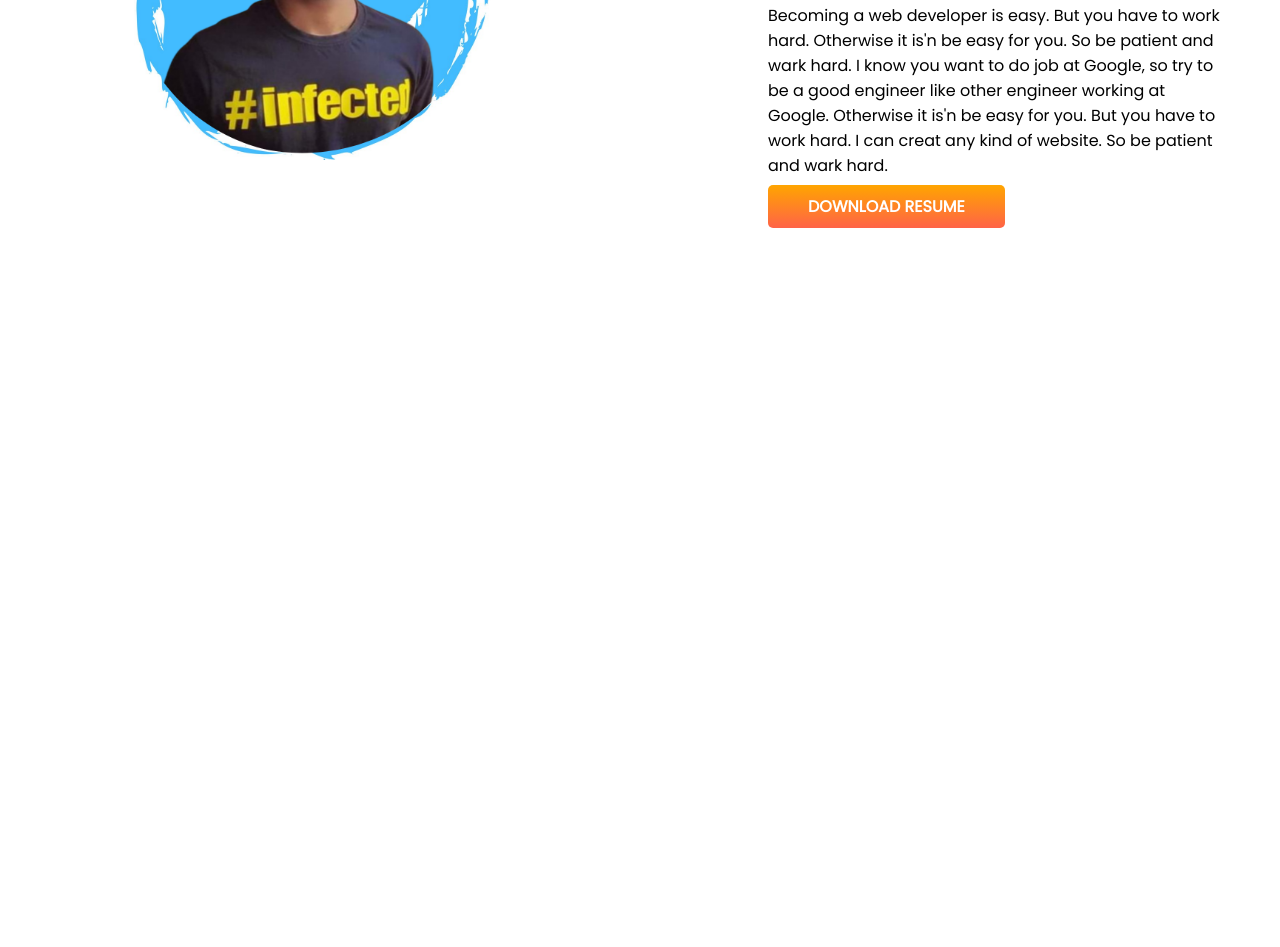
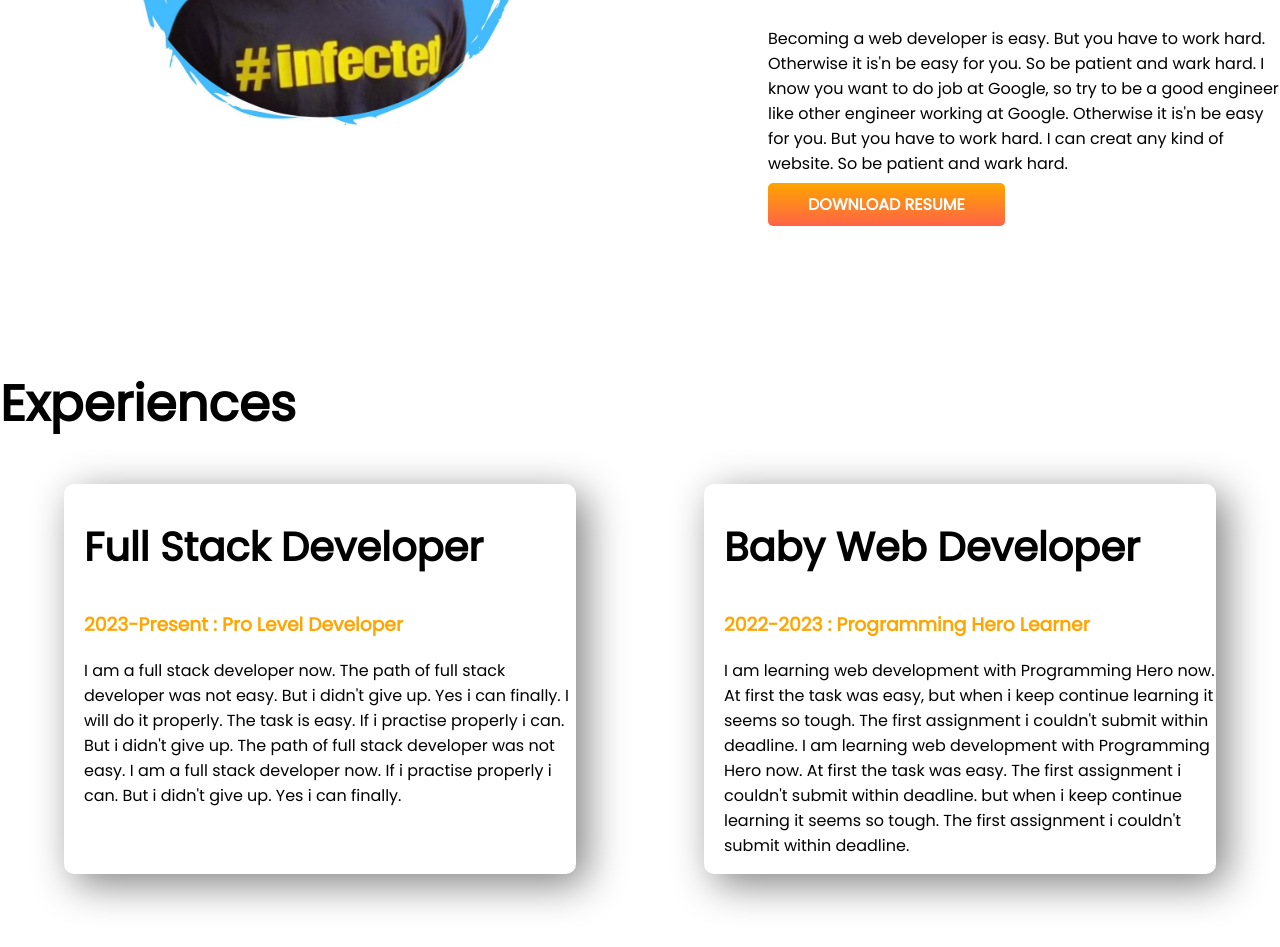
Before and after one commit to AlAminMiah4274/Developer-Portfolio, a plain HTML site: page index.html in a window 1280 px wide. Shown: the part 923-1870 px from the top of the page. Before the commit the page ends 1292 px from the top, so only its background shows below. Drawn offline with Linux system fonts and the light colour scheme.

Commit message:
added experience item with shadow

```diff
--- a/index.html
+++ b/index.html
@@ -13,7 +13,7 @@
 </head>
 
 <body>
-    <section class="top-banner">
+    <section class="top-banner flexible-container">
         <div class="half-width">
             <h1>Welcome To</h1>
             <h1><span class="orange-color">Al Amin Miah</span> World</h1>
@@ -30,7 +30,7 @@
             <img src="Portfolio/bg pic/bg2.png">
         </div>
     </section>
-    <section class="dream-big">
+    <section class="dream-big flexible-container">
         <div class="half-width">
             <img src="portfolio/bg pic/reset1.png">
         </div>
@@ -44,6 +44,31 @@
             <a class="link-button" target="_blank" href="bla bla">DOWNLOAD RESUME</a>
         </div>
     </section>
+    <section class="experience-area">
+        <h1>Experiences</h1>
+        <div class="flexible-container">
+            <div class="experience-item">
+                <h2>Full Stack Developer</h2>
+                <h3 class="orange-color">2023-Present : Pro Level Developer</h3>
+                <p>I am a full stack developer now. The path of full stack developer was not easy. But i didn't give up.
+                    Yes
+                    i can finally. I will do it properly. The task is easy. If i practise properly i can. But i didn't
+                    give
+                    up. The path of full stack developer was not easy. I am a full stack developer now. If i practise
+                    properly i can. But i didn't give up. Yes i can finally.</p>
+            </div>
+            <div class="experience-item">
+                <h2>Baby Web Developer</h2>
+                <h3 class="orange-color">2022-2023 : Programming Hero Learner</h3>
+                <p>I am learning web development with Programming Hero now. At first the task was easy, but when i keep
+                    continue learning it seems so tough. The first assignment i couldn't submit within deadline. I am
+                    learning web development with Programming Hero now. At first the task was easy. The first assignment
+                    i
+                    couldn't submit within deadline. but when i keep continue learning it seems so tough. The first
+                    assignment i couldn't submit within deadline.</p>
+            </div>
+        </div>
+    </section>
 </body>
 
 </html>
--- a/style.css
+++ b/style.css
@@ -8,11 +8,15 @@ h1 {
     font-size: 50px;
 }
 
+h2 {
+    font-size: 40px;
+}
+
 .orange-color {
     color: orange;
 }
 
-section {
+.flexible-container {
     display: flex;
     margin-bottom: 150px;
 }
@@ -20,7 +24,6 @@ section {
 .half-width {
     width: 50%;
     padding-left: 10%;
-    padding-right: 50px;
 }
 
 .half-width img {
@@ -49,3 +52,12 @@ section {
     font-weight: 700;
     border-radius: 5px;
 }
+
+.experience-item {
+    width: 40%;
+    margin-left: 5%;
+    margin-right: 5%;
+    padding-left: 20px;
+    border-radius: 10px;
+    box-shadow: 10px 10px 40px gray;
+}
```
